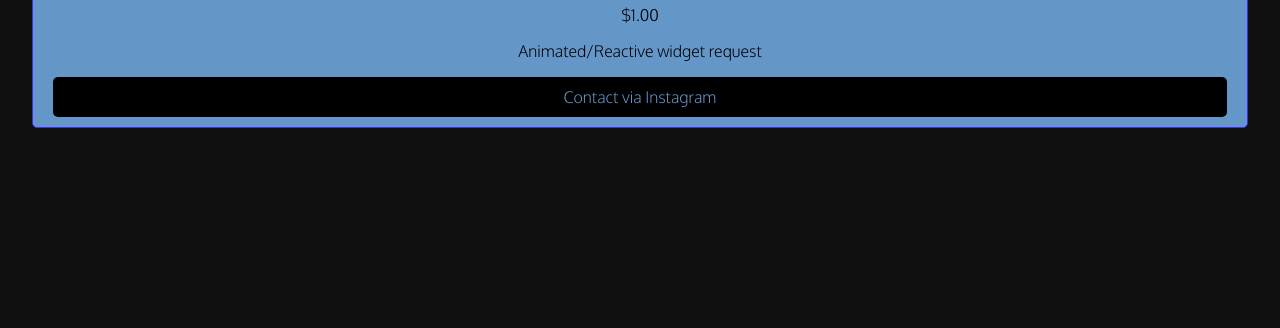
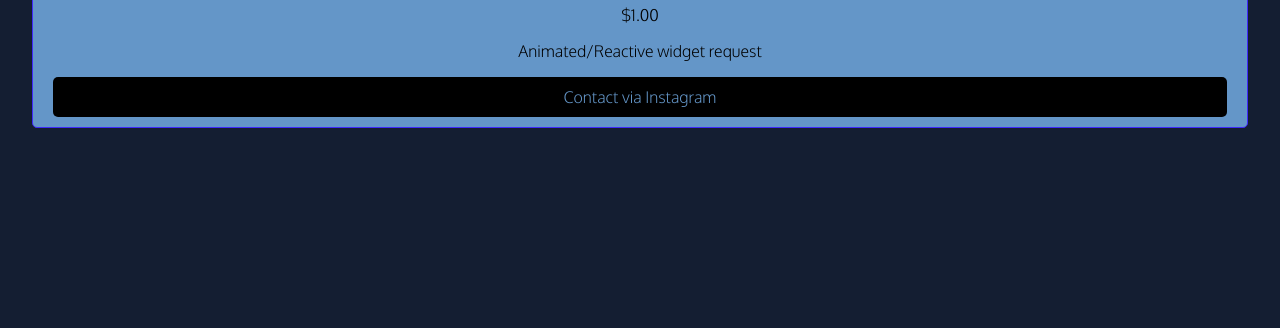
Before and after one commit to iishnoii/gelonade, a plain HTML site: page index.html in a window 1280 px wide. Shown: the part 472-800 px from the top of the page. Drawn offline with Linux system fonts and the light colour scheme.

Commit message:
Commit 4 - R&R
* Site layout & icon.png (package manager repo icon)
+ New background
- t-tinder.png

```diff
--- a/index.html
+++ b/index.html
@@ -8,7 +8,7 @@
 <link rel="stylesheet" href="dep/css/spacecandy/spacecandy.css">
 <style>
 	body{
-		background-color:#101010;
+		background-color: rgb(20, 30, 50);
 		color: rgb(100, 150, 200);
 	}
 	.container {
```
Also changed, not shown: img/icon.png, img/t-tinder.png (deleted), 3 other files.
